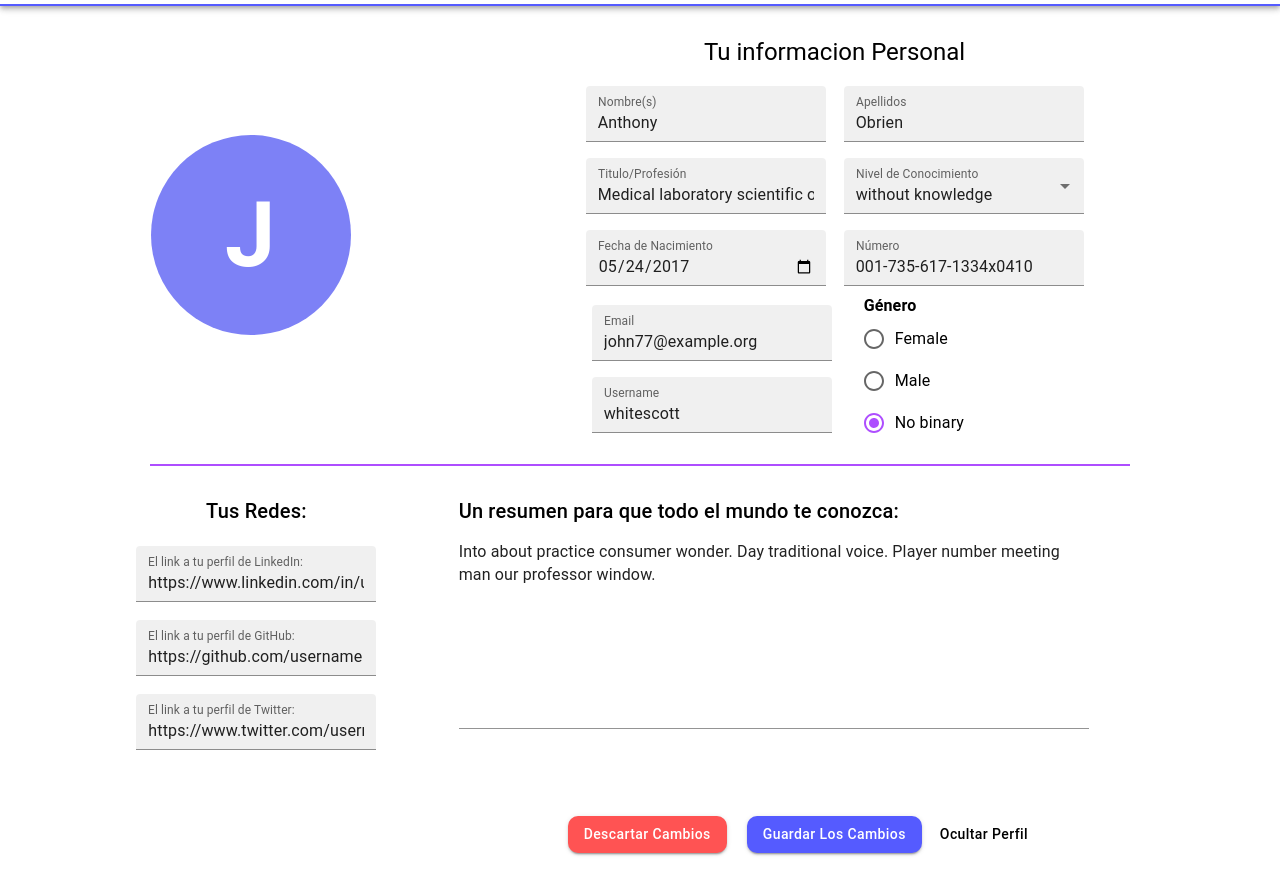
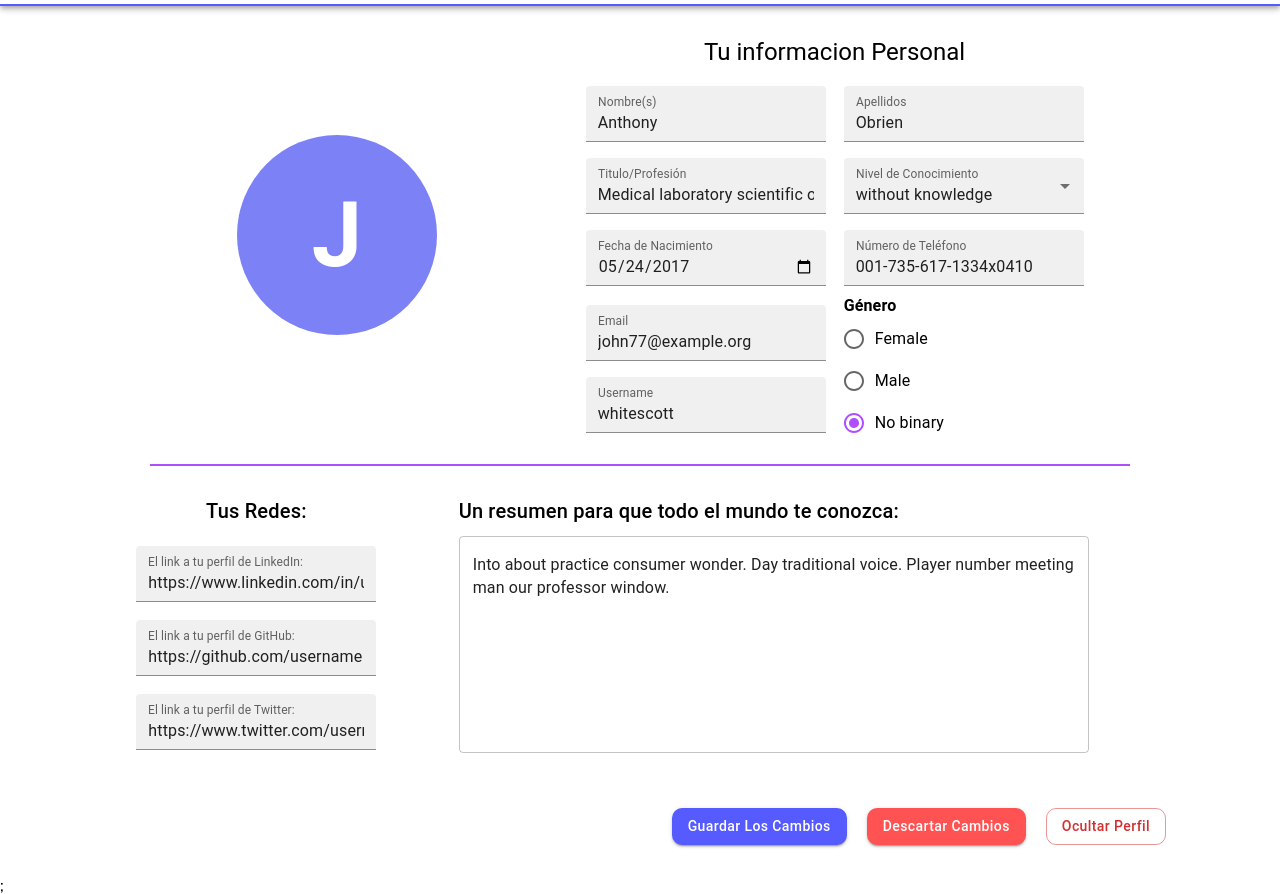
Before and after one commit to Platzi-Master-C8/gethired-automation-CMS-front-end, a React app: page /edit in a window 1280 px wide. Shown: the part 300-1194 px from the top of the page. Built offline with nearby package versions, Linux system fonts and the light colour scheme.

Commit message:
fix: interface corrections and form validations

```diff
--- a/src/components/UserEditAvatar/UserEditAvatar.jsx
+++ b/src/components/UserEditAvatar/UserEditAvatar.jsx
@@ -31,7 +31,7 @@ const AvatarCustom = styled(Avatar)`
 
 const UserEditAvatar = () => {
     return (
-        <Stack sx={{ width: '100%' }}>
+        <Stack>
             <AvatarCustom>
                 <Typography className="userEdit__typograpfy">J</Typography>
                 <Stack className="userEdit__stack">
--- a/src/components/UserEditButtons/UserEditButtons.jsx
+++ b/src/components/UserEditButtons/UserEditButtons.jsx
@@ -1,8 +1,24 @@
 import React from 'react';
-import { Button, Box, Stack } from '@mui/material';
+import { Button, Box } from '@mui/material';
 import { Link } from 'react-router-dom';
 import { useDispatch, useUser } from '../../store/UserProvider';
 import { TYPES } from '../../store/types';
+
+const styleButton = {
+    textTransform: 'capitalize',
+    margin: '10px',
+    borderRadius: '10px',
+};
+const directionButtons = (theme) => ({
+    [theme.breakpoints.up('md')]: {
+        flexDirection: 'row',
+        justifyContent: 'flex-end',
+    },
+    [theme.breakpoints.down('md')]: {
+        flexDirection: 'column',
+        // alignItems: 'center',
+    },
+});
 
 const UserEditButtons = () => {
     const dispatch = useDispatch();
@@ -15,15 +31,33 @@ const UserEditButtons = () => {
 
     return (
         <Box
-            sx={{
+            sx={[
+                {
                     display: 'flex',
-                justifyContent: 'flex-end',
+                    padding: '20px 40px',
                     '& > *': {
                         m: 1,
                     },
-            }}
+                },
+                directionButtons,
+            ]}
         >
-            <Stack direction="row" sx={{ padding: '20px', marginRight: 20 }}>
+            <Button
+                sx={[
+                    {
+                        color: '#fff',
+                        backgroundColor: '#555BFF',
+                        '&:hover': {
+                            backgroundColor: '#555BFF',
+                        },
+                    },
+                    styleButton,
+                ]}
+                variant="contained"
+                onClick={handleUpdateUser}
+            >
+                Guardar los cambios
+            </Button>
             <Button
                 sx={{
                     color: '#fff',
@@ -44,28 +78,21 @@ const UserEditButtons = () => {
                 <Link to="/">Descartar cambios</Link>
             </Button>
             <Button
+                color="error"
                 sx={{
-                        color: '#fff',
                     textTransform: 'capitalize',
                     margin: '10px',
                     borderRadius: '10px',
-                        backgroundColor: '#555BFF',
                     '&:hover': {
-                            backgroundColor: '#555BFF',
+                        color: '#FFFFFF',
+                        backgroundColor: '#FF5353',
+                        border: '#FF5353',
                     },
                 }}
-                    variant="contained"
-                    onClick={handleUpdateUser}
-                >
-                    Guardar los cambios
-                </Button>
-                <Button
-                    sx={{ color: '#000', textTransform: 'capitalize', '&:hover': { color: '#FF5353' } }}
-                    variant="text"
+                variant="outlined"
             >
                 Ocultar Perfil
             </Button>
-            </Stack>
         </Box>
     );
 };
--- a/src/components/UserEditForm/UserEditForm.jsx
+++ b/src/components/UserEditForm/UserEditForm.jsx
@@ -10,6 +10,7 @@ import FormControlLabel from '@mui/material/FormControlLabel';
 import Box from '@mui/material/Box';
 import { useUser, useDispatch } from '../../store/UserProvider';
 import { TYPES } from '../../store/types';
+import * as validations from '../../utils/validateForm';
 
 const experiencia = [
     {
@@ -70,8 +71,8 @@ const UserEditForm = () => {
     const userEmailRef = useRef();
     const userNameRef = useRef();
     const [gender, setGender] = useState(user['user_gender']);
-
     const [experienciaUser, setExperienciaUser] = useState('without knowledge');
+    const [errorsForm, setErrorsForm] = useState({});
 
     const handleChangeExperienciaUser = (event) => {
         setExperienciaUser(event.target.value);
@@ -111,18 +112,26 @@ const UserEditForm = () => {
                     id="filled-required"
                     label="Nombre(s)"
                     defaultValue={user['user_first_name']}
-                    onChange={(e) =>
-                        dispatch({ type: TYPES.UPDATE_USER, payload: { user_first_name: e.target.value } })
-                    }
+                    onChange={(e) => {
+                        setErrorsForm({ ...errorsForm, firstName: validations.firstName(e.target.value) });
+                        return dispatch({ type: TYPES.UPDATE_USER, payload: { user_first_name: e.target.value } });
+                    }}
                     variant="filled"
+                    error={errorsForm.firstName}
+                    helperText={errorsForm.firstName ? 'Nombre invalido' : ''}
                 />
                 <TextField
                     inputRef={userLastNameRef}
                     id="filled-required"
                     label="Apellidos"
                     defaultValue={user['user_last_name']}
-                    onChange={(e) => dispatch({ type: TYPES.UPDATE_USER, payload: { user_last_name: e.target.value } })}
+                    onChange={(e) => {
+                        setErrorsForm({ ...errorsForm, lastName: validations.lastName(e.target.value) });
+                        return dispatch({ type: TYPES.UPDATE_USER, payload: { user_last_name: e.target.value } });
+                    }}
                     variant="filled"
+                    error={errorsForm.lastName}
+                    helperText={errorsForm.lastName ? 'Apellido invalido' : ''}
                 />
             </FormBox>
             <FormBox>
@@ -162,14 +171,25 @@ const UserEditForm = () => {
                         shrink: true,
                     }}
                     variant="filled"
+                    onChange={(e) => {
+                        setErrorsForm({ ...errorsForm, birthDate: validations.birthDate(e.target.value) });
+                        // return dispatch({ type: TYPES.UPDATE_USER, payload: { user_birth_day: e.target.value } })
+                    }}
+                    error={errorsForm.birthDate}
+                    helperText={errorsForm.birthDate ? 'Debes tener entre 18 y 122 años' : ''}
                 />
                 <TextField
                     inputRef={userPhoneRef}
                     id="filled-select-currency"
-                    label="Número"
+                    label="Número de Teléfono"
                     defaultValue={user['user_phone']}
-                    onChange={(e) => dispatch({ type: TYPES.UPDATE_USER, payload: { user_phone: e.target.value } })}
+                    onChange={(e) => {
+                        setErrorsForm({ ...errorsForm, phone: validations.phoneNumber(e.target.value) });
+                        return dispatch({ type: TYPES.UPDATE_USER, payload: { user_phone: e.target.value } });
+                    }}
                     variant="filled"
+                    error={errorsForm.phone}
+                    helperText={errorsForm.phone ? 'Número invalido' : ''}
                 />
             </FormBox>
             <FormBox>
@@ -186,24 +206,33 @@ const UserEditForm = () => {
                         id="filled-required"
                         label="Email"
                         defaultValue={user['user_email']}
-                        onChange={(e) => dispatch({ type: TYPES.UPDATE_USER, payload: { user_email: e.target.value } })}
+                        onChange={(e) => {
+                            setErrorsForm({ ...errorsForm, email: validations.email(e.target.value) });
+                            return dispatch({ type: TYPES.UPDATE_USER, payload: { user_email: e.target.value } });
+                        }}
                         variant="filled"
+                        error={errorsForm.email}
+                        helperText={errorsForm.email ? 'Email invalido' : ''}
                     />
                     <TextField
                         inputRef={userNameRef}
                         id="filled-required"
                         label="Username"
                         defaultValue={user['user_name']}
-                        onChange={(e) => dispatch({ type: TYPES.UPDATE_USER, payload: { user_name: e.target.value } })}
+                        onChange={(e) => {
+                            setErrorsForm({ ...errorsForm, username: validations.username(e.target.value) });
+                            return dispatch({ type: TYPES.UPDATE_USER, payload: { user_name: e.target.value } });
+                        }}
                         variant="filled"
+                        error={errorsForm.username}
+                        helperText={errorsForm.username ? 'Username invalido' : ''}
                     />
                 </Box>
                 <Box
                     sx={{
-                        minWidth: '220px',
-                        paddingLeft: '10px',
+                        minWidth: '244px',
+                        paddingLeft: '8px',
                         paddingRight: '10px',
-                        marginLeft: '12px',
                         marginRight: '12px',
                     }}
                 >
--- a/src/components/UserEditInfo/UserEditInfo.jsx
+++ b/src/components/UserEditInfo/UserEditInfo.jsx
@@ -84,7 +84,7 @@ const UserEditInfo = () => {
                     multiline
                     rows={8}
                     value={description}
-                    variant="standard"
+                    variant="outlined"
                     onChange={(e) => {
                         setDescription(e.target.value);
                         dispatch({ type: TYPES.UPDATE_USER, payload: { user_description: e.target.value } });
--- a/src/pages/UserProfileEdit/UserProfileEdit.jsx
+++ b/src/pages/UserProfileEdit/UserProfileEdit.jsx
@@ -9,6 +9,17 @@ import UserEditAvatar from '../../components/UserEditAvatar/UserEditAvatar';
 import UserEditInfo from '../../components/UserEditInfo/UserEditInfo';
 import UserEditButtons from '../../components/UserEditButtons/UserEditButtons';
 
+const avatarAlign = (theme) => ({
+    display: 'flex',
+    alignItems: 'center',
+    [theme.breakpoints.up('md')]: {
+        justifyContent: 'flex-end',
+    },
+    [theme.breakpoints.down('md')]: {
+        justifyContent: 'center',
+    },
+});
+
 const UserProfileEdit = () => {
     return (
         <React.Fragment>
@@ -17,17 +28,7 @@ const UserProfileEdit = () => {
                 <Box sx={{ margin: '20px 0' }}>
                     <Box>
                         <Grid container spacing={2}>
-                            <Grid
-                                item
-                                sx={{
-                                    display: 'flex',
-                                    justifyContent: 'center',
-                                    alignItems: 'center',
-                                }}
-                                xs={12}
-                                sm={12}
-                                md={4}
-                            >
+                            <Grid item sx={avatarAlign} xs={12} sm={12} md={4}>
                                 <UserEditAvatar />
                             </Grid>
                             <Grid item xs={12} sm={12} md={8}>
--- /dev/null
+++ b/src/utils/validateForm.js
@@ -0,0 +1,43 @@
+export const firstName = (name) => {
+  // validation for first name
+  const regex = /^([a-zA-Z]{2,}\s)?[a-zA-Z]{2,}$/;
+
+  return !regex.test(name);
+};
+
+export const lastName = (last) => {
+  // validation for last name
+  const regex = /^([a-zA-Z]{2,}\s)?[a-zA-Z]{2,}$/;
+
+  return !regex.test(last);
+};
+
+export const birthDate = (date) => {
+  // validation for birth date
+  const birth = new Date(date);
+  const today = new Date();
+  const age = today.getFullYear() - birth.getFullYear();
+
+  return !(age >= 18 && age <= 122);
+};
+
+export const phoneNumber = (number) => {
+  // validation for phone number
+  const regex = /^(\+?\d-?(\d{1,6})?)?[0-9]{5,15}$/;
+
+  return !regex.test(number);
+}
+
+export const email = (mail) => {
+  // validation for email
+  const regex = /^[\w]{1,64}@[\w]{1,253}.[\w]{1,}$/
+
+  return !regex.test(mail);
+}
+
+export const username = (uname) => {
+  // validation for username
+  const regex = /^[a-zA-Z0-9]{6,10}$/;
+
+  return !regex.test(uname);
+}
```
Lines whose indentation alone changed are shown as unchanged.
